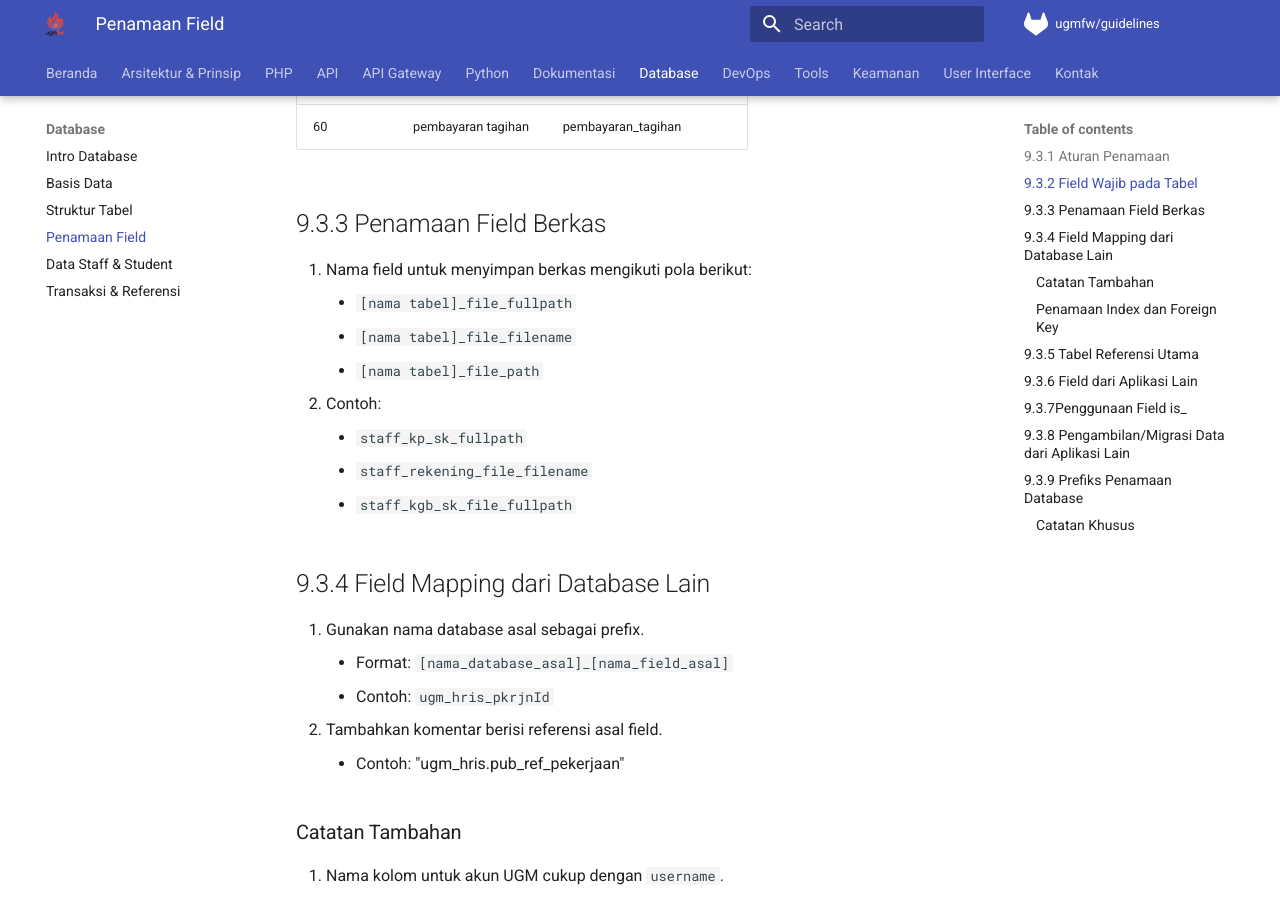
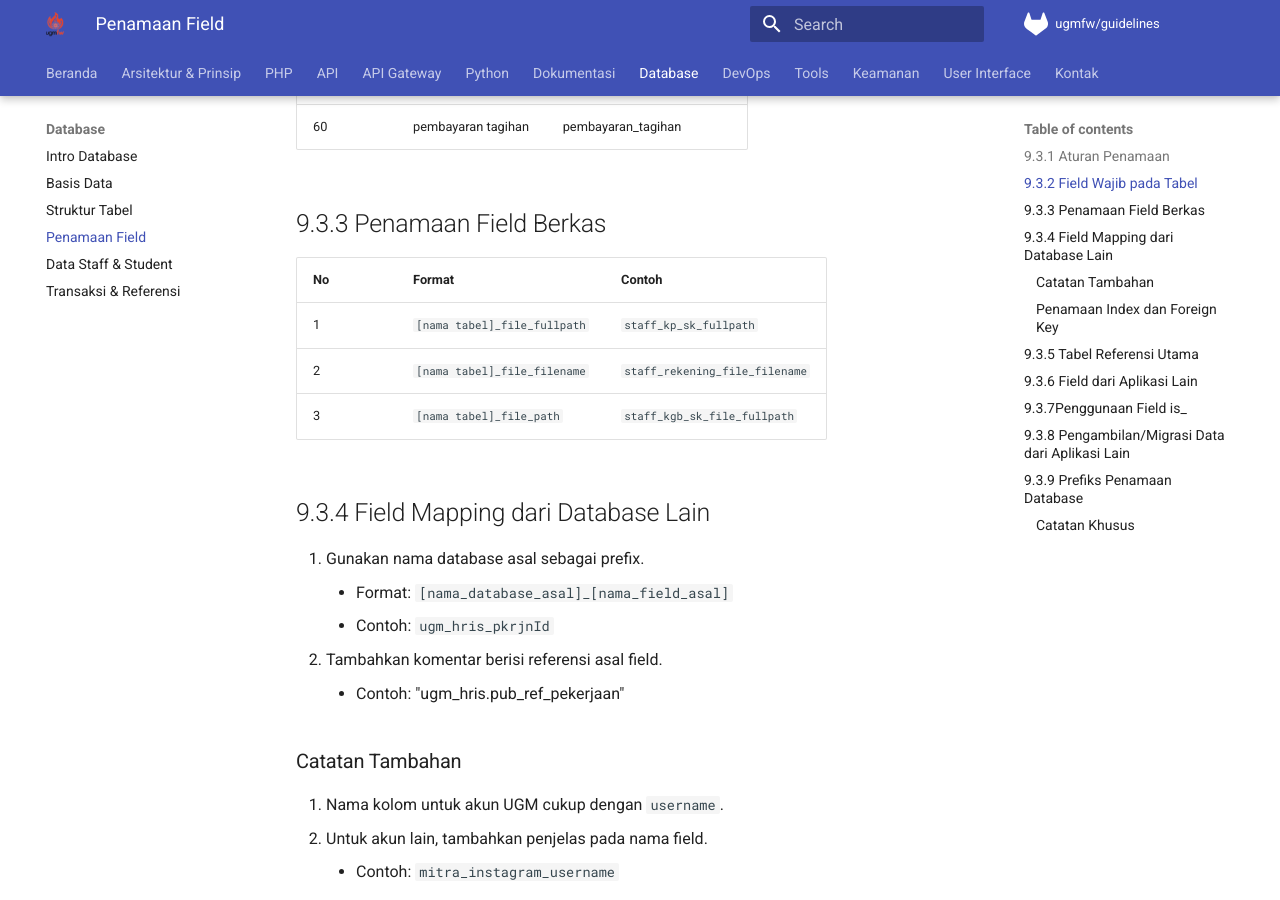
Before and after one commit to dtiugm/ugm-framework, an MkDocs documentation site: the page built from docs/database/penamaan-field.md, in a window 1280 px wide and 900 px high, scrolled down 4365 px. Built offline with MkDocs 1.6.1 and Material for MkDocs 9.7.7, drawn with Linux system fonts in a browser that asks for light colours; the version menu is left out.

Commit message:
docs(database): update redaksional intro, aturan-data-transaksi-referensi, penamaan db&field

```diff
--- a/docs/database/penamaan-field.md
+++ b/docs/database/penamaan-field.md
@@ -111,14 +111,11 @@ Contoh penulisan nama field umum digunakan:
 
 ## 9.3.3 Penamaan Field Berkas
 
-1. Nama field untuk menyimpan berkas mengikuti pola berikut:
-    - `[nama tabel]_file_fullpath`
-    - `[nama tabel]_file_filename`
-    - `[nama tabel]_file_path`
-2. Contoh:
-    - `staff_kp_sk_fullpath`
-    - `staff_rekening_file_filename`
-    - `staff_kgb_sk_file_fullpath`
+| No | Format | Contoh |
+| --- | --- | --- |
+| 1 | `[nama tabel]_file_fullpath` | `staff_kp_sk_fullpath` |
+| 2 | `[nama tabel]_file_filename` | `staff_rekening_file_filename` |
+| 3 | `[nama tabel]_file_path` | `staff_kgb_sk_file_fullpath` |
 
 ## 9.3.4 Field Mapping dari Database Lain
 
```
Also changed, not shown: docs/database/aturan-data-transaksi-referensi.md (+4 -1 lines), docs/database/intro.md (+5 -1 lines), docs/database/penamaan-db.md (+5 -9 lines).
